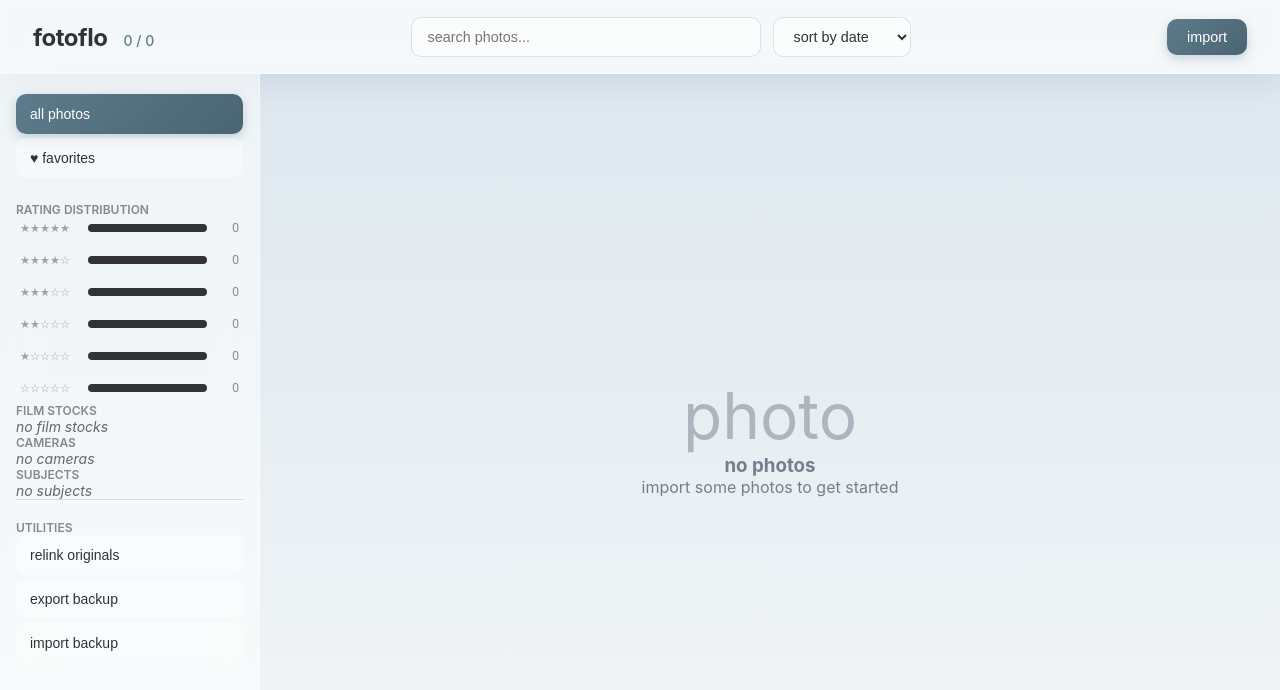
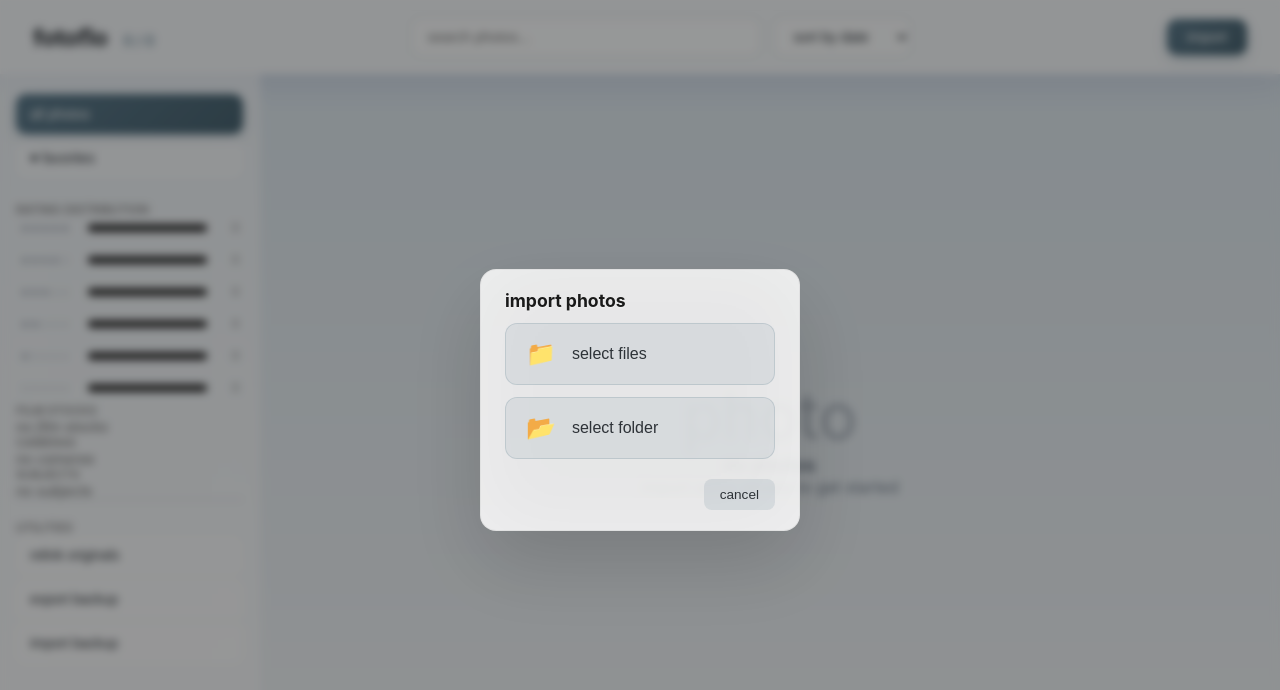
Before and after one commit to JessePomeroy/fotoflo, a SvelteKit app: page / in a window 1280 px wide. Both pictures are taken after a click on the button "import". Shown: the top 690 px of the page. Built offline with nearby package versions, Linux system fonts and the light colour scheme.

Commit message:
Import: modal with file/folder choice

```diff
--- a/src/routes/+page.svelte
+++ b/src/routes/+page.svelte
@@ -28,6 +28,7 @@
   let mounted = $state(false);
   let showCollectionModal = $state(false);
   let showBulkMetaModal = $state(false);
+  let showImportModal = $state(false);
   let viewerPhoto = $state<Photo | null>(null);
   let mobileFilter = $state('all'); // 'all', 'favorites', or filtered view
 
@@ -83,8 +84,19 @@
    * with original quality. Handles are re-validated on each use.
    */
   /**
-   * Main import function - tries files first, falls back to folder
-   * Works on both mobile (files) and desktop (folder)
+   * Try folder import - separate function for the modal button
+   */
+  async function tryFolderImport() {
+    try {
+      const dirHandle = await (window as any).showDirectoryPicker();
+      await importFromFolder(dirHandle);
+    } catch (e) {
+      console.log('Folder import cancelled');
+    }
+  }
+
+  /**
+   * Main import function - called from modal choice
    */
   async function importPhotos() {
     if (!browser) return;
@@ -558,7 +570,7 @@
           <button class="btn" onclick={selectAll}>select all</button>
         {/if}
       {/if}
-      <button class="btn primary" onclick={importPhotos}>import</button>
+      <button class="btn primary" onclick={() => showImportModal = true}>import</button>
     </div>
   </header>
 
@@ -585,6 +597,27 @@
       onExport={exportSelected}
       onClear={clearSelection}
     />
+  {/if}
+
+  {#if showImportModal}
+    <div class="modal-overlay" onclick={() => showImportModal = false}>
+      <div class="modal" onclick={(e) => e.stopPropagation()}>
+        <h2>import photos</h2>
+        <div class="import-choices">
+          <button class="import-choice" onclick={() => { showImportModal = false; importFiles(); }}>
+            <span class="icon">📁</span>
+            <span>select files</span>
+          </button>
+          <button class="import-choice" onclick={() => { showImportModal = false; tryFolderImport(); }}>
+            <span class="icon">📂</span>
+            <span>select folder</span>
+          </button>
+        </div>
+        <div class="actions">
+          <button onclick={() => showImportModal = false}>cancel</button>
+        </div>
+      </div>
+    </div>
   {/if}
 
   {#if showBulkMetaModal}
@@ -855,6 +888,41 @@
     text-shadow: 0 1px 2px rgba(255,255,255,0.5);
   }
 
+  .import-choices {
+    display: flex;
+    flex-direction: column;
+    gap: 12px;
+    margin-bottom: 20px;
+  }
+
+  .import-choice {
+    display: flex;
+    align-items: center;
+    gap: 16px;
+    padding: 16px 20px;
+    background: rgba(93, 123, 140, 0.1);
+    border: 1px solid rgba(93, 123, 140, 0.2);
+    border-radius: 12px;
+    cursor: pointer;
+    transition: all 0.2s ease;
+    text-align: left;
+  }
+
+  .import-choice:hover {
+    background: rgba(93, 123, 140, 0.2);
+    border-color: rgba(93, 123, 140, 0.4);
+  }
+
+  .import-choice .icon {
+    font-size: 1.5rem;
+  }
+
+  .import-choice span:last-child {
+    font-size: 1rem;
+    font-weight: 500;
+    color: #2E3338;
+  }
+
   .modal input {
     width: 100%;
     padding: 10px 14px;
```
